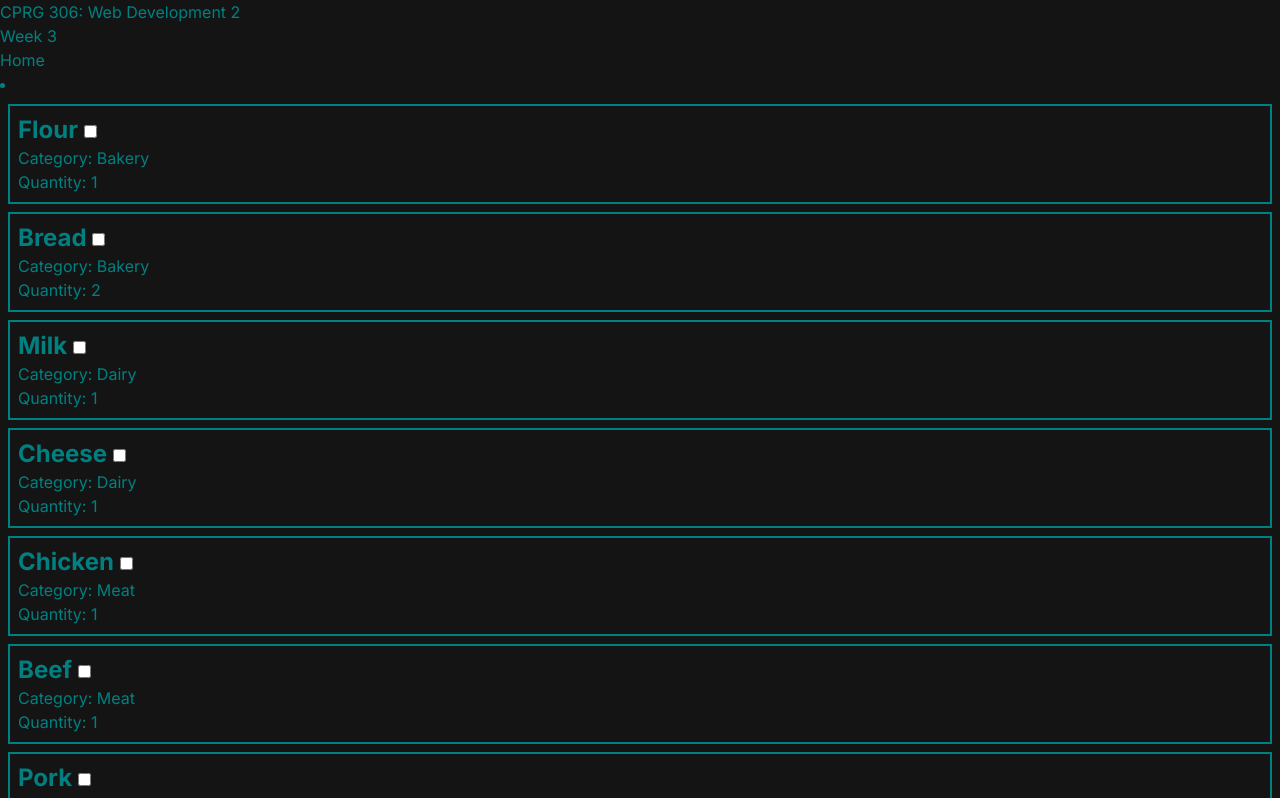
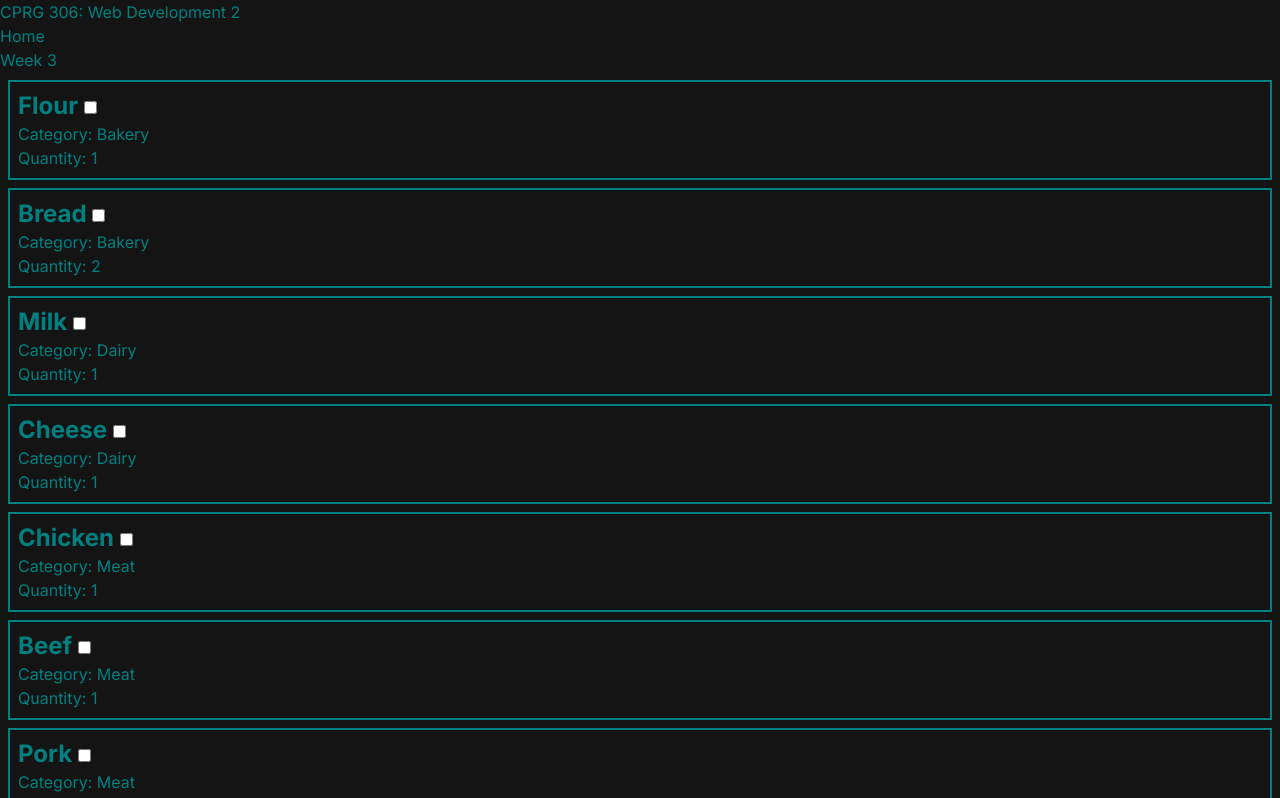
Before and after one commit to Ders-vm/cprg306-assignments, a Next.js app: page /week-3 in a window 1280 px wide. Shown: the top 798 px of the page. Built offline with nearby package versions, Linux system fonts and the light colour scheme.

Commit message:
just messing around

```diff
--- a/app/homebutton.js
+++ /dev/null
@@ -1,8 +0,0 @@
-import Link from "next/link";
-
-export default function HomeButton() {
-  return (
-    <Link href="/">
-<a>Home</a></Link>
-  );
-}
--- a/app/week-3/item-list.js
+++ b/app/week-3/item-list.js
@@ -49,11 +49,11 @@ export default function ItemList() {
 
     return (
         <main>
-            <li className="Text">
+            <ul className="Text">
                 {items.map((item, index) => (
                     <Item key={index} name={item.name} quantity={item.quantity} category={item.category} />
                 ))}
-            </li>
+            </ul>
         </main>
     );
 }
--- a/app/week-3/page.js
+++ b/app/week-3/page.js
@@ -1,12 +1,13 @@
 import ItemList from "./item-list";
-import Link from "next/link";
+import Link from 'next/link';
 
 export default function Page() {
     return (
       <main>
         <h1> CPRG 306: Web Development 2 </h1>
+        <Link href="/"> Home </Link>
         <h2> Week 3 </h2>
-        <Link href="\"> Home  </Link>
+
         <ItemList/>
       </main>
     );
```
